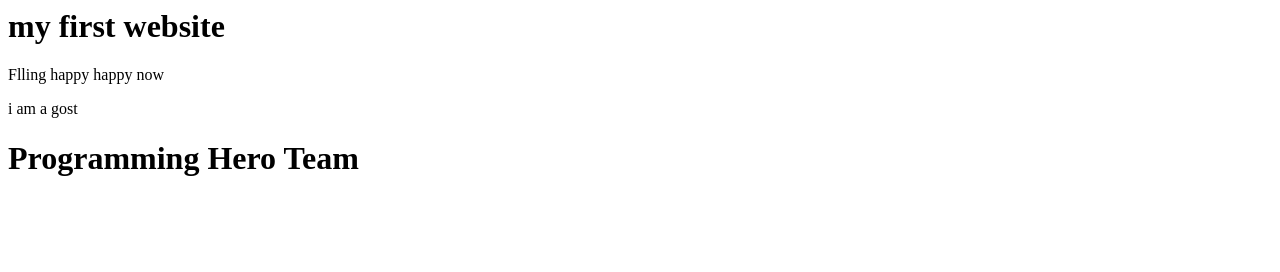
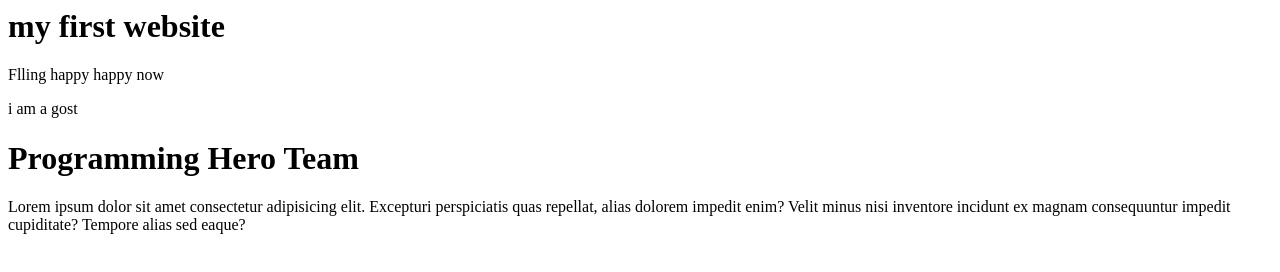
Before and after one commit to LeoNaiyem/my-fast-wedsite, a plain HTML site: page index.html in a window 1280 px wide. Drawn offline with Linux system fonts and the light colour scheme.

Commit message:
adding para

```diff
--- a/index.html
+++ b/index.html
@@ -2,3 +2,4 @@
 <p> Flling happy happy now</p>
 <p>i am a gost</p>
 <h1>Programming Hero Team</h1>
+<p>Lorem ipsum dolor sit amet consectetur adipisicing elit. Excepturi perspiciatis quas repellat, alias dolorem impedit enim? Velit minus nisi inventore incidunt ex magnam consequuntur impedit cupiditate? Tempore alias sed eaque?</p>
```
